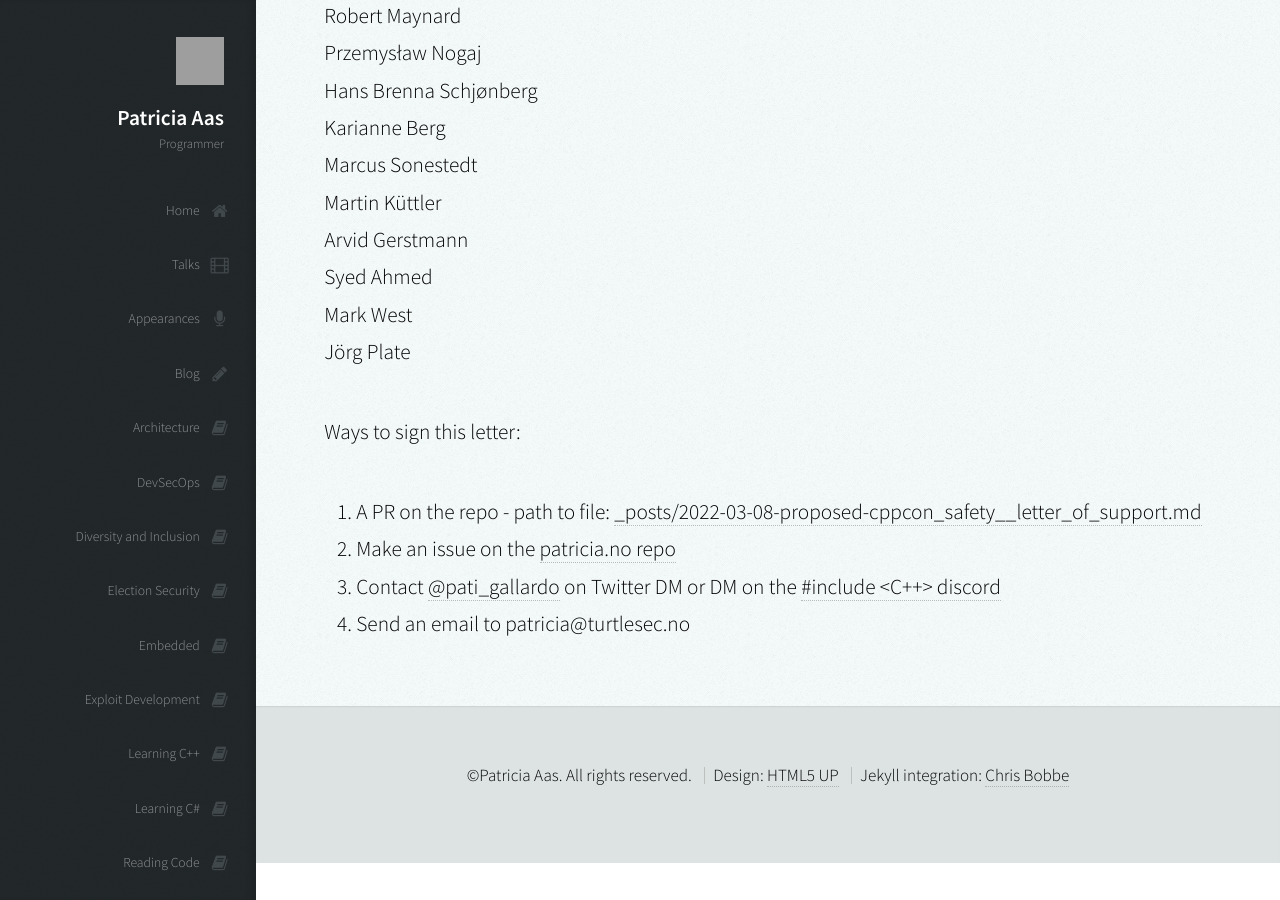
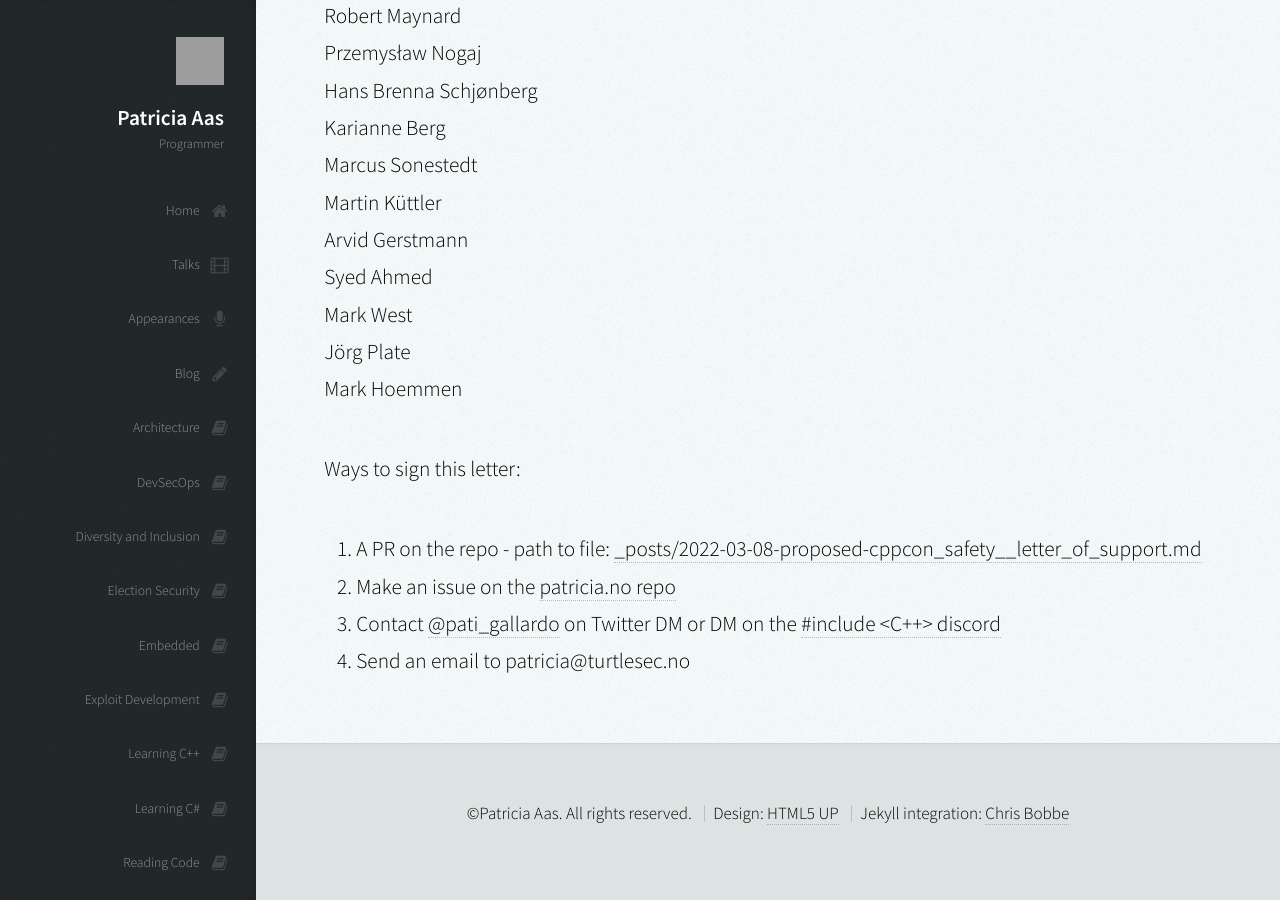
Before and after one commit to patricia-gallardo/patricia-gallardo.github.io, a Jekyll site: the page built from _posts/2022-03-08-proposed-cppcon_safety__letter_of_support.md, in a window 1280 px wide and 900 px high, scrolled down 10151 px. Built offline with Jekyll 4.4.1, drawn with Linux system fonts in a browser that asks for light colours; nearby versions of some CDN libraries; grey boxes are pictures that could not be loaded.

Commit message:
Add my name to list of signers

```diff
--- a/_posts/2022-03-08-proposed-cppcon_safety__letter_of_support.md
+++ b/_posts/2022-03-08-proposed-cppcon_safety__letter_of_support.md
@@ -280,6 +280,7 @@ Arvid Gerstmann <br>
 Syed Ahmed <br>
 Mark West <br>
 Jörg Plate <br>
+Mark Hoemmen <br>
 
 
 Ways to sign this letter:
```
